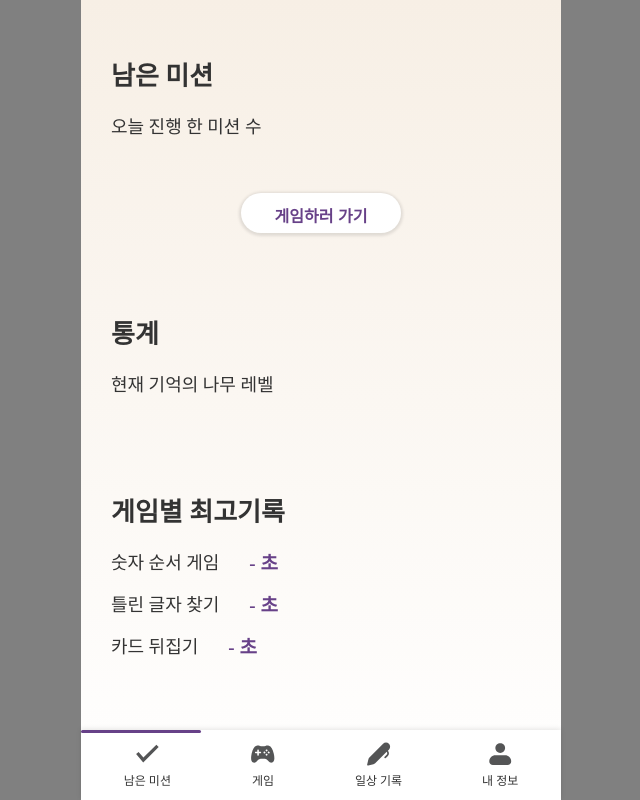
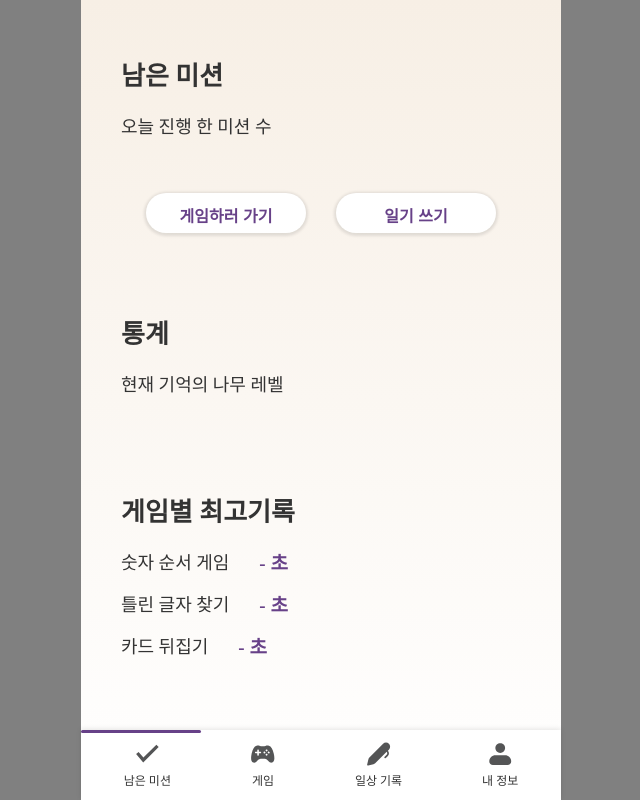
Before and after one commit to 9oormthon-univ/2024_DANPOONG_TEAM_18_FE, a React (Vite) app: page / in a window 1280 px wide. Shown: the whole page, without its empty margins (319-959 px from the left). Built offline with nearby package versions, Linux system fonts and the light colour scheme; no server answers.

Commit message:
feat: add diarynav button

```diff
--- a/src/pages/Home.jsx
+++ b/src/pages/Home.jsx
@@ -15,6 +15,11 @@ const Home = () => {
     setActiveTab(1);
   }
 
+  const handleDiaryNav = () => {
+    nav('/diary');
+    setActiveTab(2);
+  }
+
   return (
     <Wrapper>
       <ContentsWrapper>
@@ -23,6 +28,7 @@ const Home = () => {
           <SecondTitle>오늘 진행 한 미션 수 </SecondTitle>
           <ButtonContainer>
             <Button text={"게임하러 가기"} onClick={() => handleGameNav()}/>
+            <Button text={"일기 쓰기"} onClick={() => handleDiaryNav()}/>
           </ButtonContainer>
         </TopSection>
 
@@ -63,7 +69,7 @@ const Wrapper = styled.div`
 const ContentsWrapper = styled.div`
   display: flex;
   flex-direction: column;
-  padding: 55px 30px;
+  padding: 55px 40px;
   width: 100%;
   gap: 80px;
 `;
@@ -73,6 +79,7 @@ const ButtonContainer = styled.div`
   justify-content: center;
   align-items: center;
   margin-top: 40px;
+  gap: 30px;
 `
 
 const TopSection = styled.div`
```
